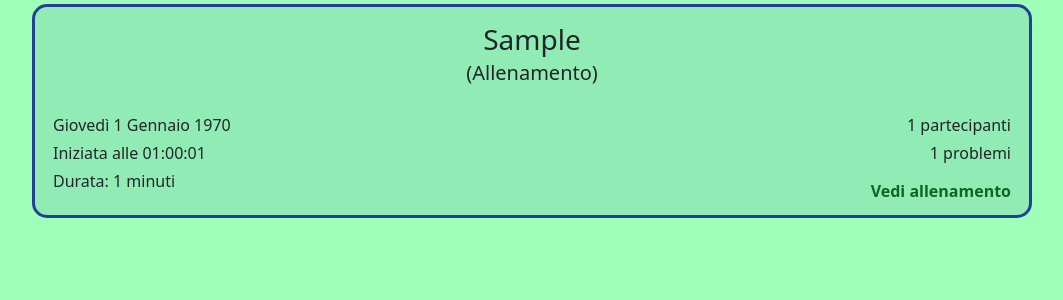
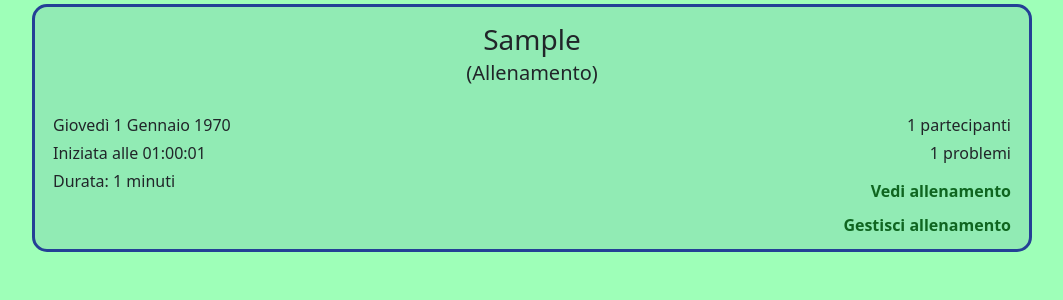
Before and after one commit to giacomo-mosele/j4v2, a Flask app: page /calendario in a window 1280 px wide. Shown: the part 241-541 px from the top of the page, without its empty margins (113-1176 px from the left). Run offline with Flask 3, Linux system fonts and the light colour scheme; a user stored in the database is signed in; tables that the repository leaves empty hold one stand-in row (values such as "Sample post"); some libraries are stand-ins or nearby versions.

Commit message:
Rinominato inserimento a gestisci_gara; aggiunto link di gestione al calendario

```diff
--- a/j4v2/routes.py
+++ b/j4v2/routes.py
@@ -168,7 +168,7 @@ def get_classifica_table():
     secondi_passati = 0
 
     tempo_label = "Non è stato ancora fissato l'inizio di questa gara"
-    if ( not gara.start_manuale and gara.unix_start ):
+    if ( gara.unix_start and not gara.start_manuale ):
         secondi_passati = int(datetime.now(timezone.utc).timestamp()) - gara.unix_start
         if secondi_passati < 0:
             tempo_label = f"La gara inizierà alle {gara.datetime_formattato['orario']}"
@@ -195,8 +195,8 @@ def get_classifica_table():
     })
 
 
-@app.route("/inserimento")
-def inserimento():
+@app.route("/gestisci_gara")
+def gestisci_gara():
     id = request.args.get("id")
     gara = Gara.query.get(id)
     if not gara:
@@ -206,7 +206,7 @@ def inserimento():
     if current_user.ruolo < 1 and current_user not in gara.user_controllanti and current_user != gara.richiedente:
         abort(403)
 
-    return render_template("inserimento.html", title = "Inserimento", gara = gara.basic_dict(), squadre = gara.squadre, problemi = gara.problemi)
+    return render_template("gestisci_gara.html", title = "Gestisci_gara", gara = gara.basic_dict(), squadre = gara.squadre, problemi = gara.problemi)
 
 
 @app.route("/inserimento/submission", methods = ["POST"])
@@ -257,7 +257,7 @@ def inserimento_submission():
     if is_jolly:
         if squadra.jolly_id is not None:
             flash("Errore: la squadra ha già piazzato un jolly in precedenza", "danger")
-            return redirect(url_for("inserimento", id = id_gara))
+            return redirect(url_for("gestisci_gara", id = id_gara))
         squadra.jolly_id = problema.id
         if submissions_precedenti_giuste:
             stato_jolly = -1 # il jolly è piazzato dopo una submission corretta
@@ -269,7 +269,7 @@ def inserimento_submission():
     if is_jolly and gara.is_allenamento:
         if id_squadra != gara.squadre[0].id:
             flash("Errore: solo il capitano può impostare il jolly", "danger")
-            return redirect(url_for("inserimento", id = id_gara))
+            return redirect(url_for("gestisci_gara", id = id_gara))
 
         id_squadre_affette = [s.id for s in gara.squadre]
         submissions_precedenti_giuste_team = Submission.query.filter_by(
@@ -298,7 +298,7 @@ def inserimento_submission():
 
     db.session.commit()
 
-    return redirect(url_for("inserimento", id = id_gara))
+    return redirect(url_for("gestisci_gara", id = id_gara))
 
 
 @app.route("/richiedi_gara", methods = ["GET", "POST"])
--- a/j4v2/static/css/calendario.css
+++ b/j4v2/static/css/calendario.css
@@ -84,7 +84,8 @@ h1 {
     margin: 4px 0;
 }
 
-.gara-link {
+.gara-link,
+.gestisci-link {
     display: inline-block;
     margin-top: 10px;
     color: var(--j4-dark-green);
@@ -92,7 +93,12 @@ h1 {
     text-decoration: none;
 }
 
-.gara-link:hover {
+.gestisci-link {
+    display: block;
+}
+
+.gara-link:hover,
+.gestisci-link:hover {
     text-decoration: underline;
 }
 
--- a/j4v2/static/css/inserimento.css
+++ b/j4v2/static/css/gestisci_gara.css
@@ -9,7 +9,8 @@
     margin-bottom: 24px;
 }
 
-#titleH1 {
+#titleH1,
+#inserimentoH1 {
     margin-top: 10px;
     margin-bottom: 10px;
     color: var(--j4-text-black);
--- a/j4v2/templates/calendario.html
+++ b/j4v2/templates/calendario.html
@@ -30,6 +30,9 @@
                             <p>{{ gara.squadre | length }} {{ 'partecipanti' if gara.is_allenamento else 'squadre' }}</p>
                             <p>{{ gara.problemi | length }} problemi</p>
                             <a class="gara-link" href="/visualizza_gara?id={{ gara.id }}">{{ 'Vedi allenamento' if gara.is_allenamento else 'Vedi gara' }}</a>
+                            {% if current_user.is_authenticated and ( current_user.ruolo >= 1 or current_user in gara.user_controllanti or current_user == gara.richiedente ) %}
+                                <a class="gestisci-link" href="/gestisci_gara?id={{ gara.id }}">{{ 'Gestisci allenamento' if gara.is_allenamento else 'Gestisci gara' }}</a>
+                            {% endif %}
                         </div>
                     </div>
                 </li>
```
Also changed, not shown: j4v2/templates/gestisci_gara.html (renamed from j4v2/templates/inserimento.html, +10 -4 lines), j4v2/static/js/gestisci_gara.js (renamed from j4v2/static/js/inserimento.js).
